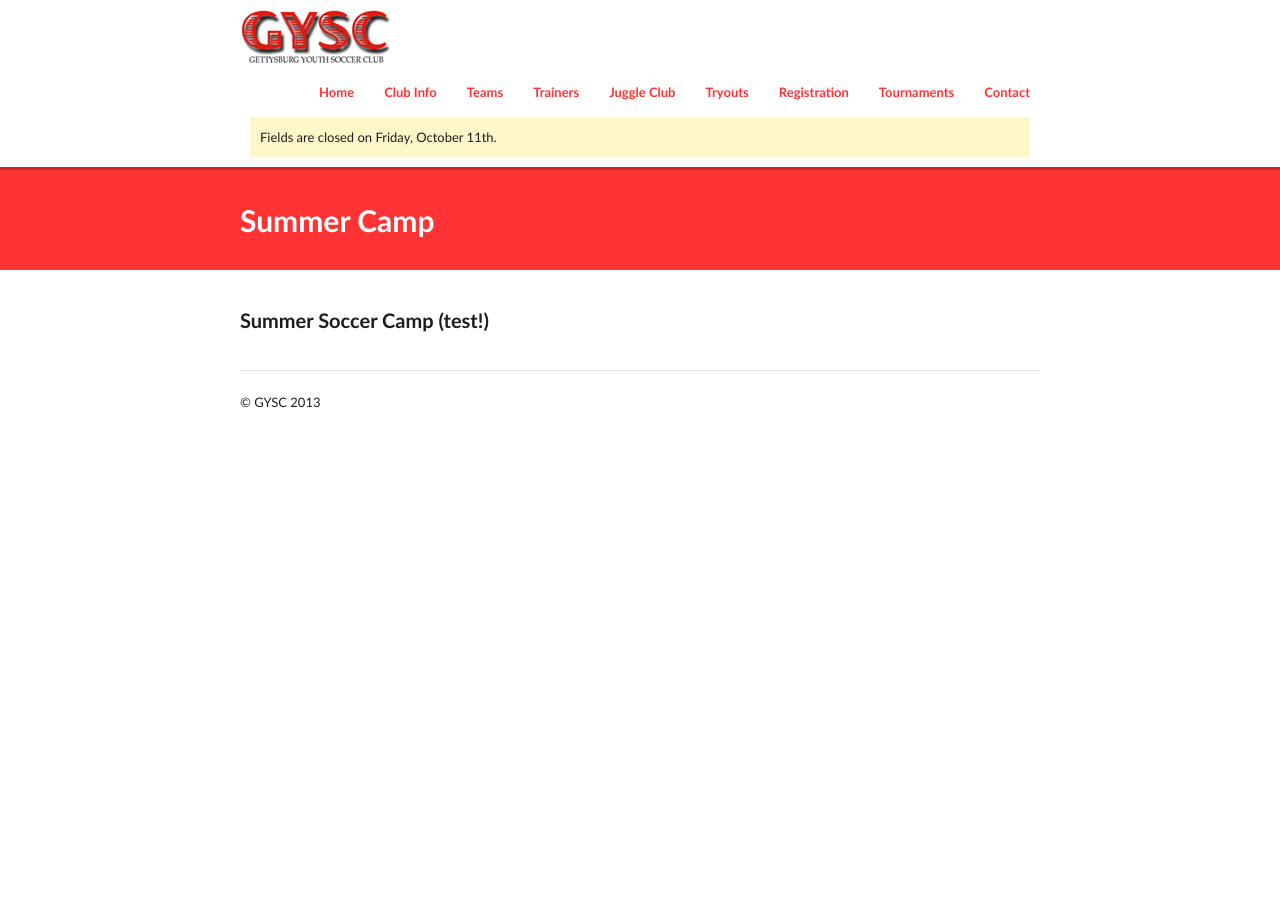
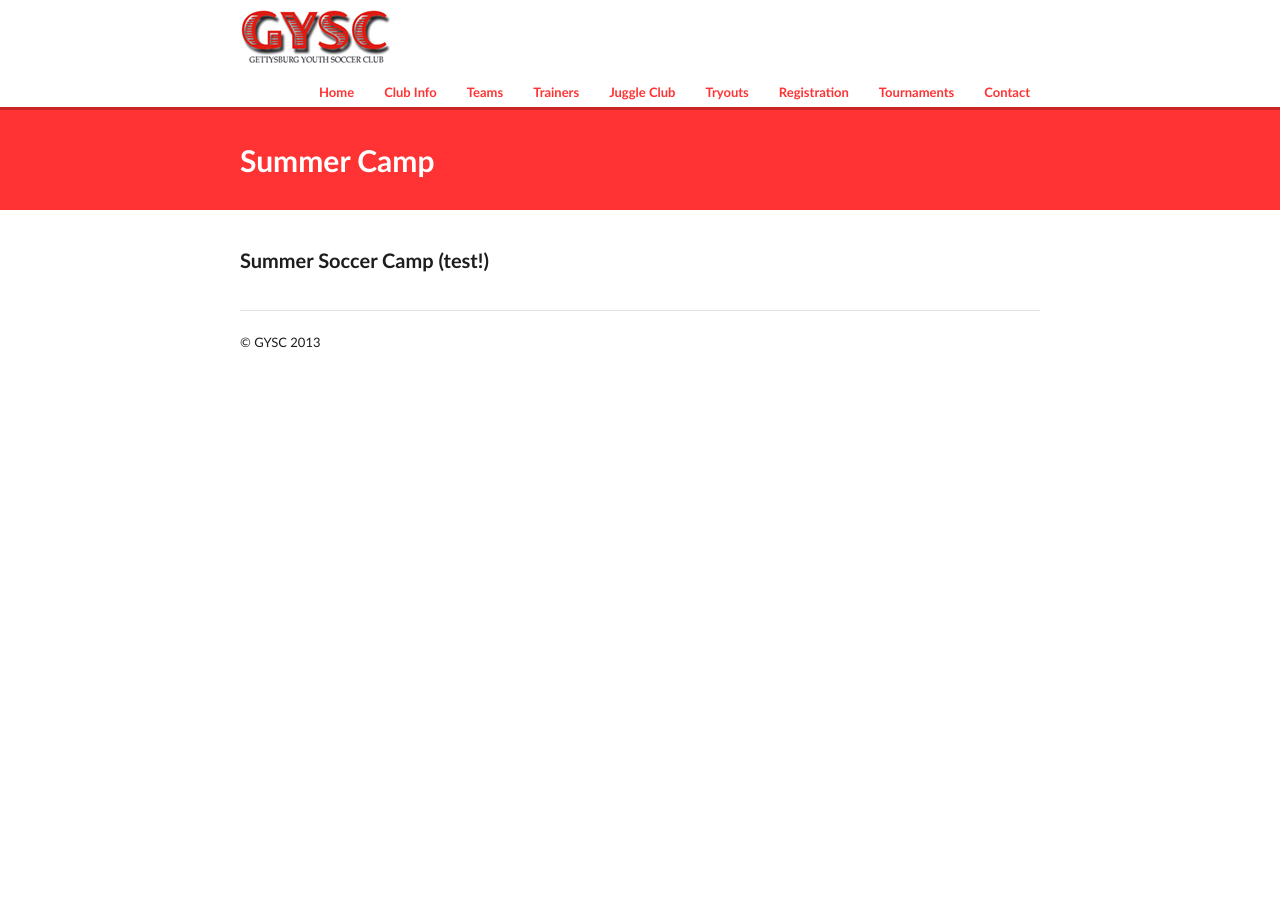
Before and after one commit to GYSC/gysc.github.com, a Jekyll site: the page built from summer-camp.md, in a window 1280 px wide. Built offline with Jekyll 4.4.1, drawn with Linux system fonts in a browser that asks for light colours; Markdown is read by kramdown in place of the engine named in the settings.

Commit message:
Update _config.yml

```diff
--- a/_config.yml
+++ b/_config.yml
@@ -1,5 +1,5 @@
 title: Gettysburg Youth Soccer Club
-message: Fields are closed on Friday, October 11th.
+message:
 #build config
 server: true
 auto: true
```
